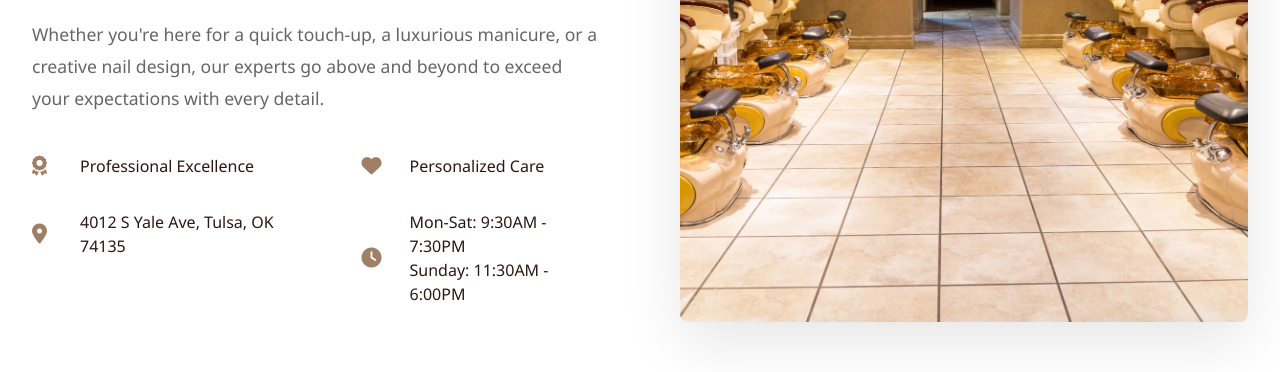
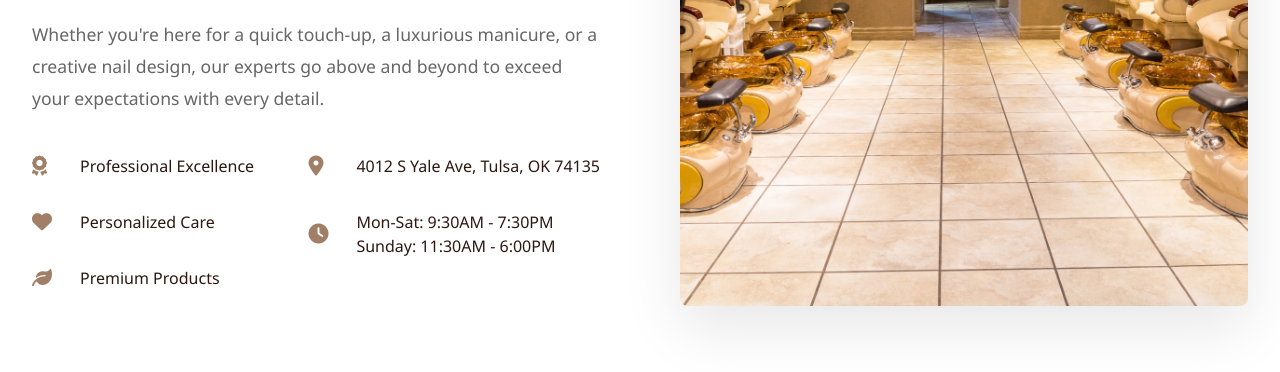
Before and after one commit to duyquangbui99/tranquiliy-ui, a React (Create React App) app: page / in a window 1280 px wide. Shown: the part 1160-1532 px from the top of the page. Built offline with nearby package versions, Linux system fonts and the light colour scheme.

Commit message:
add preminum products on about info

```diff
--- a/src/pages/Home/Home.css
+++ b/src/pages/Home/Home.css
@@ -168,7 +168,7 @@
 .about-info {
     display: flex;
     flex-direction: row;
-    gap: var(--spacing-xxl);
+    gap: var(--spacing-sm);
     margin-top: var(--spacing-lg);
     justify-content: space-between;
 }
--- a/src/pages/Home/Home.jsx
+++ b/src/pages/Home/Home.jsx
@@ -230,14 +230,18 @@ const Home = () => {
                                     </div>
 
                                     <div className="feature">
-                                        <i className="fas fa-map-marker-alt"></i>
-                                        <span>4012 S Yale Ave, Tulsa, OK 74135</span>
+                                        <i className="fas fa-heart"></i>
+                                        <span>Personalized Care</span>
+                                    </div>
+                                    <div className="feature">
+                                        <i className="fas fa-leaf"></i>
+                                        <span>Premium Products</span>
                                     </div>
                                 </div>
                                 <div className="about-features">
                                     <div className="feature">
-                                        <i className="fas fa-heart"></i>
-                                        <span>Personalized Care</span>
+                                        <i className="fas fa-map-marker-alt"></i>
+                                        <span>4012 S Yale Ave, Tulsa, OK 74135</span>
                                     </div>
                                     <div className="feature">
                                         <i className="fas fa-clock"></i>
--- a/src/pages/HomeServices/HomeServices.jsx
+++ b/src/pages/HomeServices/HomeServices.jsx
@@ -38,8 +38,6 @@ const HomeServices = () => {
             window.scrollTo({ top: y, behavior: 'smooth' });
         }
     };
-
-
 
     const categories = [
         {
```
